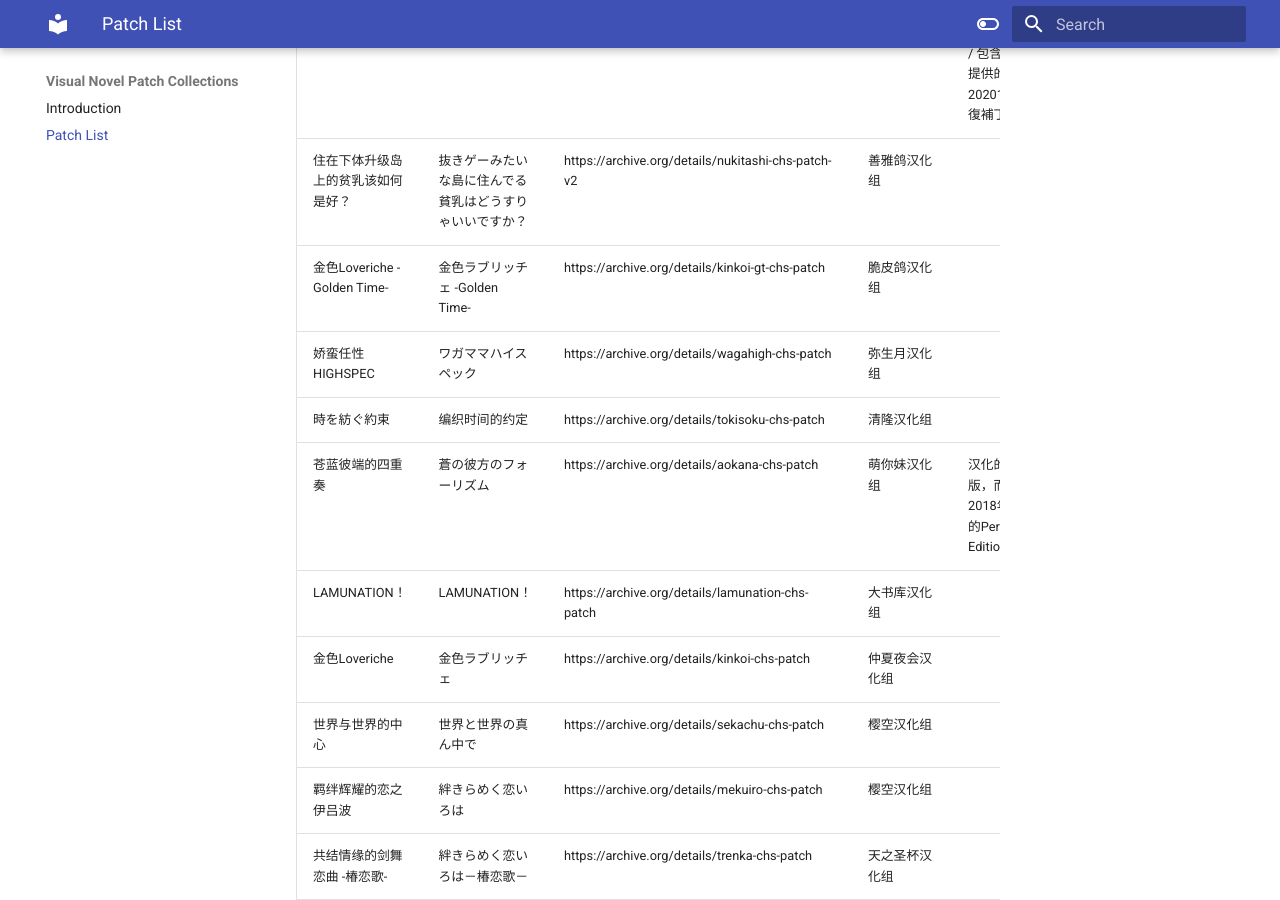
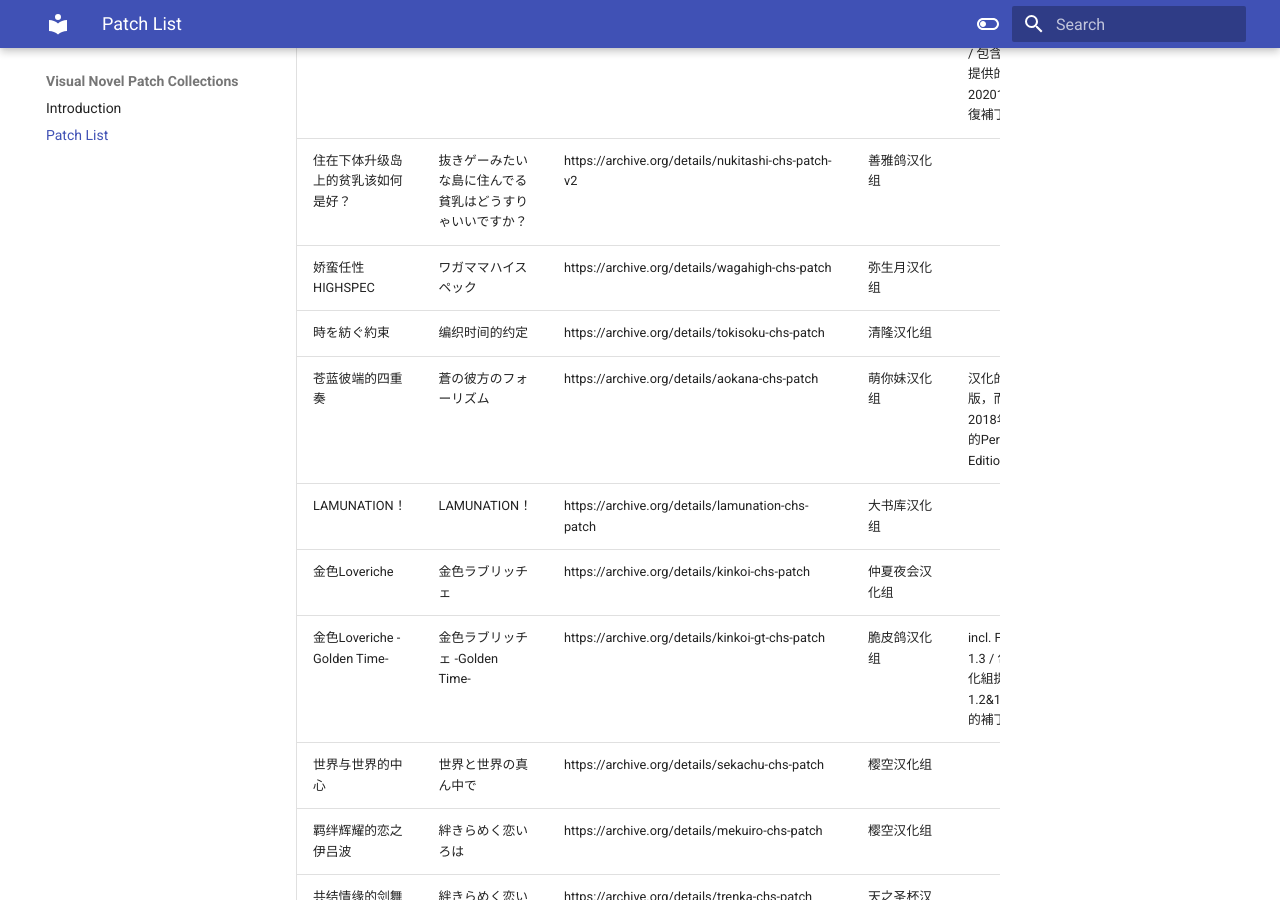
Before and after one commit to ryank231231/galpatch_collection, an MkDocs documentation site: the page built from docs/galgame-patch-collections.md, in a window 1280 px wide and 900 px high, scrolled down 627 px. Built offline with MkDocs 1.6.1 and Material for MkDocs 9.7.7, drawn with Linux system fonts in a browser that asks for light colours.

Commit message:
爲「金色ラブリッチェ -Golden Time-」添加漢化補丁的修復補丁
附帶向 archive.org 上傳了 `[脆皮鸽汉化组]金色ラブリッチェ-Golden Time- (alt).7z`

```diff
--- a/docs/galgame-patch-collections.md
+++ b/docs/galgame-patch-collections.md
@@ -11,12 +11,12 @@
 |夏天的谎言|ナツウソ Ahead Of The Reminiscence|https://archive.org/details/natsuuso-chs-patch|天之圣杯汉化组|
 |恋色空模样|恋色空模様|https://archive.org/details/koisora-chs-patch|绿茶汉化组|incl. Fix.20201002 / 包含漢化組提供的20201002修復補丁|
 |住在下体升级岛上的贫乳该如何是好？|抜きゲーみたいな島に住んでる貧乳はどうすりゃいいですか？|https://archive.org/details/nukitashi-chs-patch-v2|善雅鸽汉化组|
-|金色Loveriche -Golden Time-|金色ラブリッチェ -Golden Time-|https://archive.org/details/kinkoi-gt-chs-patch|脆皮鸽汉化组|
 |娇蛮任性HIGHSPEC|ワガママハイスペック|https://archive.org/details/wagahigh-chs-patch|弥生月汉化组|
 |時を紡ぐ約束|编织时间的约定|https://archive.org/details/tokisoku-chs-patch|清隆汉化组|
 |苍蓝彼端的四重奏|蒼の彼方のフォーリズム|https://archive.org/details/aokana-chs-patch|萌你妹汉化组|汉化的不是原版，而是2018年发售的Perfect Edition版本|
 |LAMUNATION！|LAMUNATION！|https://archive.org/details/lamunation-chs-patch|大书库汉化组|
 |金色Loveriche|金色ラブリッチェ|https://archive.org/details/kinkoi-chs-patch|仲夏夜会汉化组|
+|金色Loveriche -Golden Time-|金色ラブリッチェ -Golden Time-|https://archive.org/details/kinkoi-gt-chs-patch|脆皮鸽汉化组|incl. Fix 1.2 & 1.3 / 包含漢化組提供的1.2&1.3版本的補丁|
 |世界与世界的中心|世界と世界の真ん中で|https://archive.org/details/sekachu-chs-patch|樱空汉化组|
 |羁绊辉耀的恋之伊吕波|絆きらめく恋いろは|https://archive.org/details/mekuiro-chs-patch|樱空汉化组|
 |共结情缘的剑舞恋曲 -椿恋歌-|絆きらめく恋いろは－椿恋歌－|https://archive.org/details/trenka-chs-patch|天之圣杯汉化组|
```
